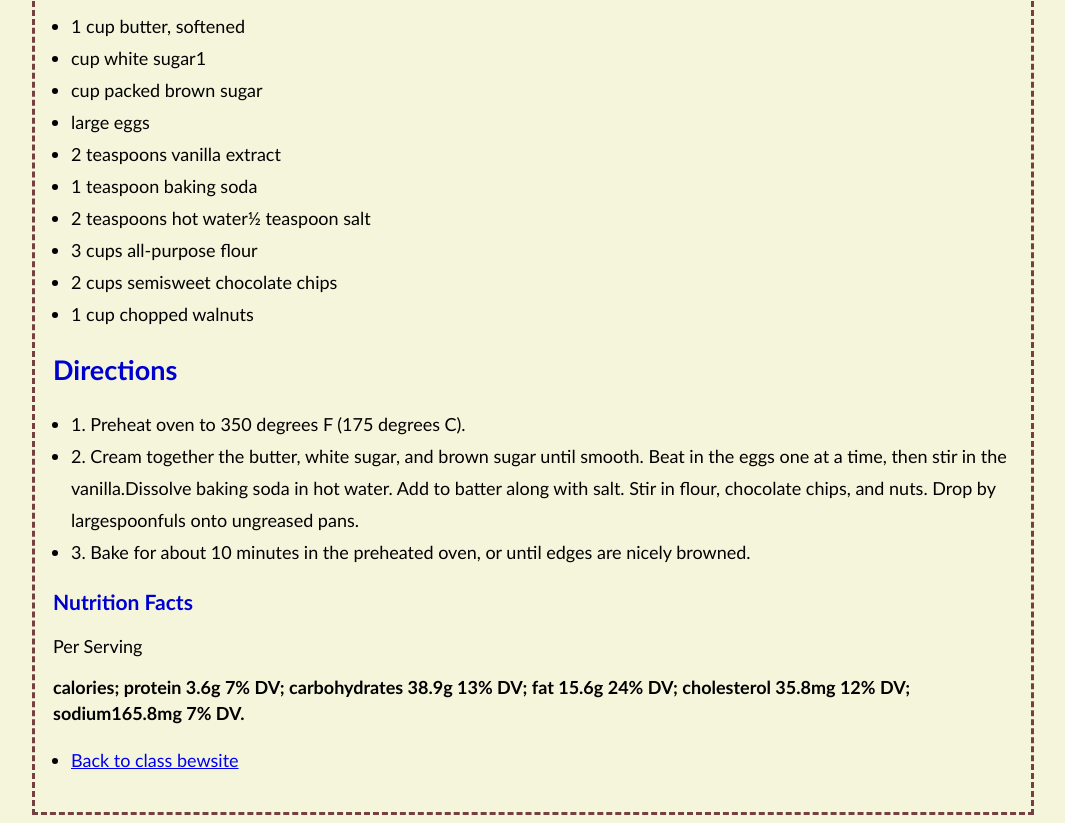
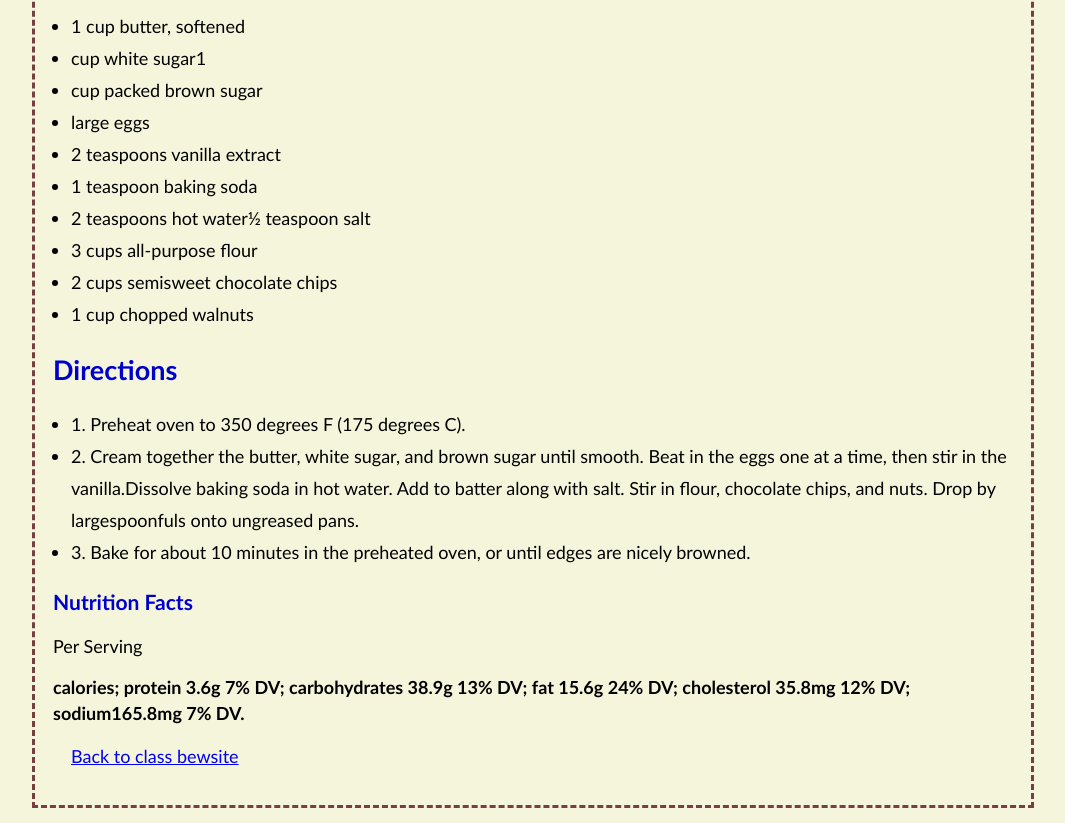
Before and after one commit to TonMaa/MM240, a plain HTML site: page recipe/recipe.html in a window 1280 px wide. Shown: the part 456-1279 px from the top of the page, without its empty margins (107-1172 px from the left). Drawn offline with Linux system fonts and the light colour scheme.

Commit message:
Add files via upload

```diff
--- a/recipe/recipe.html
+++ b/recipe/recipe.html
@@ -47,7 +47,9 @@
 
 
       <ul>
-        <li> <a href="index.html"> Back to class bewsite </a></li>
+        <link> <a href="index.html"> Back to class bewsite </a></link>
+
+
 
          </ul>
 
```
Also changed, not shown: recipe/OIP.jfif (added), recipe/index.html (added).
